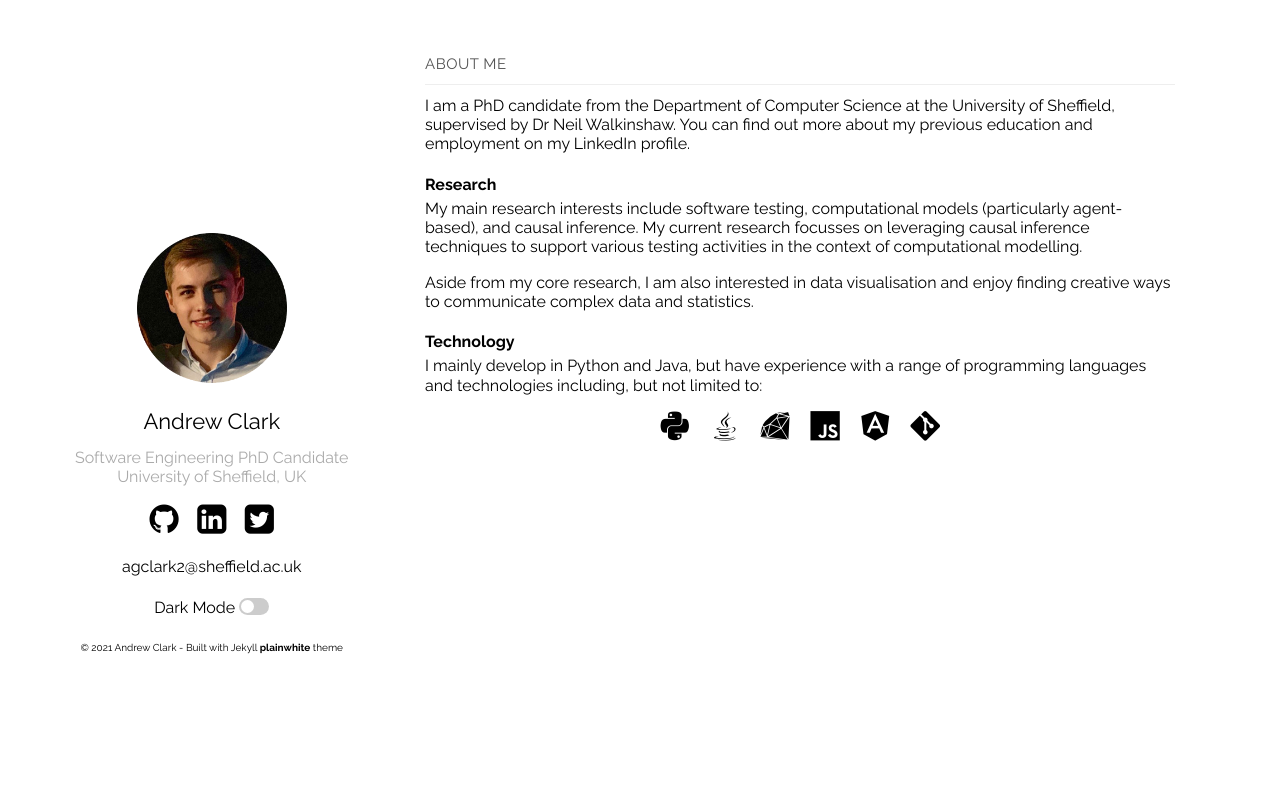
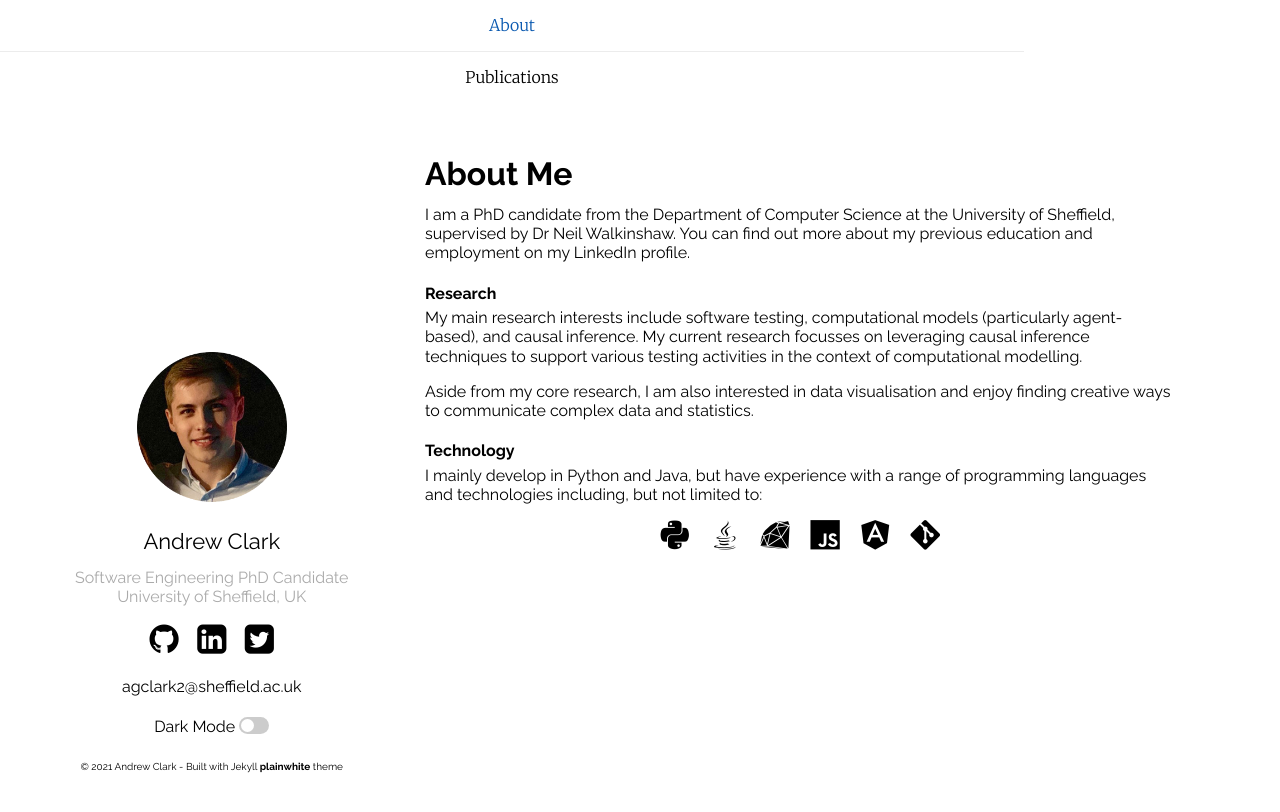
Before and after one commit to AndrewC19/AndrewC19.github.io, a Jekyll site: the page built from index.md, in a window 1280 px wide. Shown: the top 812 px of the page. Built offline with Jekyll 4.4.1, drawn with Linux system fonts in a browser that asks for light colours; our own code applies the rules of GitHub Pages for plain Markdown files.

Commit message:
Added nav bar and removed old header:

```diff
--- a/_config.yml
+++ b/_config.yml
@@ -35,11 +35,11 @@ plugins:
   - jekyll-feed
 
 plainwhite:
-  # navigation:
-  #   - title: About
-  #     url: "/#posts-label-about"
-  #   - title: News
-  #     url: "/#posts-label"
+  navigation:
+    - title: About
+      url: "/"
+    - title: Publications
+      url: "/publications"
   dark_mode: true
   tagline: |
     Software Engineering PhD Candidate
--- a/_layouts/default.html
+++ b/_layouts/default.html
@@ -6,6 +6,17 @@
 </head>
 
 <body>
+  {%- if site.plainwhite.navigation -%}
+      <nav class="navigation">
+        <ul>
+          {% for link in site.plainwhite.navigation %}
+          <li>
+            <a href="{{ link.url }}">{{ link.title }}</a>
+          </li>
+          {% endfor %}
+        </ul>
+      </nav>
+      {%- endif -%}
   <main class="container">
     <section class="about">
       <a href="{{ "/" | relative_url}}"><img src="{{ "/assets/portfolio.png" | relative_url }}" alt="{{ site.plainwhite.name }}"></a>
@@ -95,17 +106,6 @@
       {%- if site.email -%}
         <p> {{site.email}} </p>
       {%- endif -%}
-      {%- if site.plainwhite.navigation -%}
-      <nav class="navigation">
-        <ul>
-          {% for link in site.plainwhite.navigation %}
-          <li>
-            <a href="{{ link.url }}">{{ link.title }}</a>
-          </li>
-          {% endfor %}
-        </ul>
-      </nav>
-      {%- endif -%}
       {%- if site.plainwhite.dark_mode -%}
       <div>
         <p>Dark Mode
--- a/_layouts/home.html
+++ b/_layouts/home.html
@@ -2,9 +2,6 @@
 layout: default
 ---
 <div class="post-container">
-  <li class="posts-labelgroup" id="posts-labelgroup">
-    <h1 id="posts-label-about">About me</h1>
-  </li>
   {{ content }}
 
   {%- if site.posts.size > 0 -%}
--- a/_layouts/page.html
+++ b/_layouts/page.html
@@ -1,6 +1,3 @@
-<head>
-    {%- include head.html -%}
-</head>
 ---
 layout: default
 ---
--- a/index.md
+++ b/index.md
@@ -4,6 +4,7 @@
 
 layout: home
 ---
+# About Me
 I am a PhD candidate from the Department of Computer Science at the University of Sheffield, supervised by Dr Neil Walkinshaw. You can find out more about my previous education and employment on my LinkedIn profile.
 
 #### Research
```
